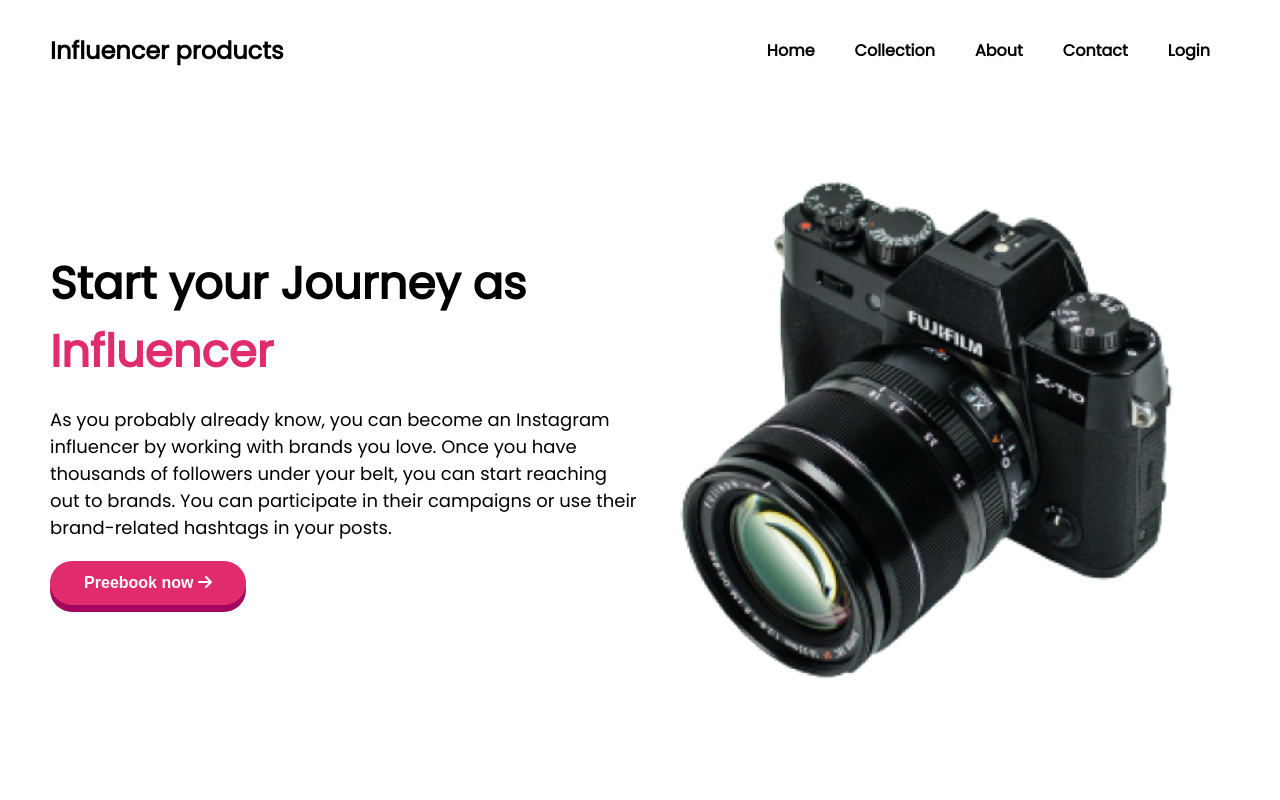
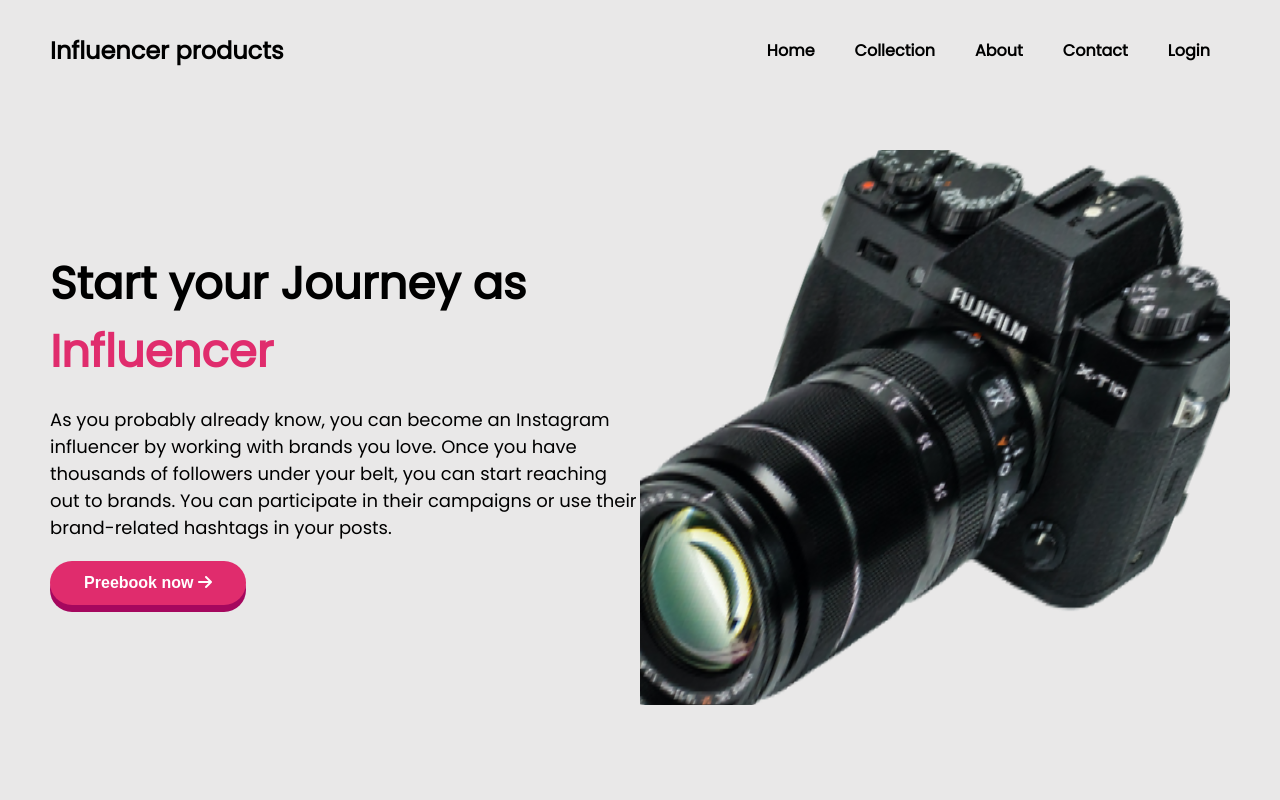
Before and after one commit to mozammelhoq1/influencer-gear, a plain HTML site: page index.html in a window 1280 px wide. In both pictures the pointer is over the picture 935 px from the left and 427 px from the top of the page. Shown: the top 800 px of the page. Drawn offline with Linux system fonts and the light colour scheme.

Commit message:
transform added

```diff
--- a/styles/style.css
+++ b/styles/style.css
@@ -10,7 +10,7 @@ html{
 }
 body{
     font-family: 'Poppins', sans-serif;
-
+background-color: rgb(233, 232, 232);
 }
 
 
@@ -102,9 +102,15 @@ nav{
     display: flex;
     justify-content: center;
     align-items: flex-end;
+    overflow: hidden;
 }
 .banner-right img{
     width: 100%;
+}
+.banner-right:hover img{
+    transform: scale(1.2) skew(-20deg);
+    transition: transform 2s ease-in-out;
+    overflow-x: hidden;
 }
 
 
```
